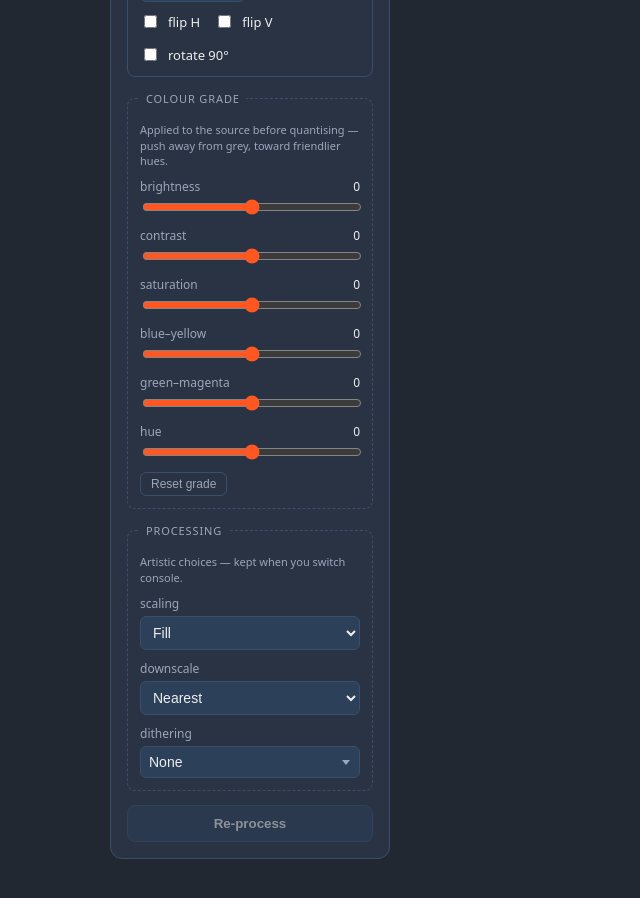
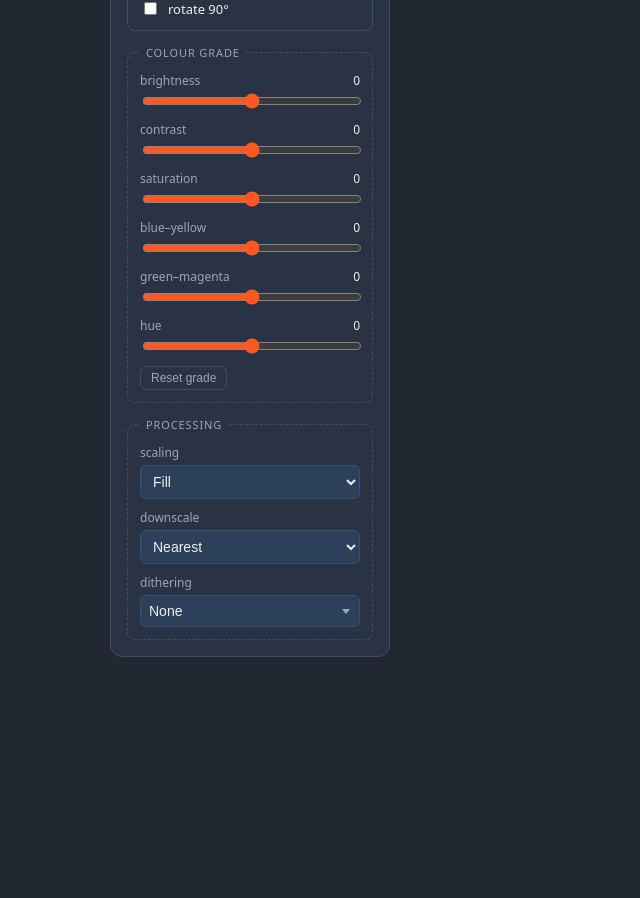
Before and after one commit to seanbouk/quantiseJS, a React (Vite) app: page / in a window 1280 px wide. Shown: the part 780-1678 px from the top of the page, without its empty margins (0-640 px from the left). After the commit the page ends 1497 px from the top, so only its background shows below. Built offline with nearby package versions, Linux system fonts and the light colour scheme.

Commit message:
Trim superfluous copy and the redundant re-process button
Auto-processing makes the manual button unnecessary; also drop the header
subtitle and the Colour grade / Processing helper notes.

Co-Authored-By: Claude Opus 4.8 (1M context) <noreply@anthropic.com>

```diff
--- a/src/App.tsx
+++ b/src/App.tsx
@@ -98,7 +98,6 @@ export default function App() {
         <h1>
           quantise<span>JS</span>
         </h1>
-        <p>Quantise images into Gen&nbsp;3 / Gen&nbsp;4 tile-console graphics.</p>
       </header>
 
       <div className="layout">
@@ -107,8 +106,6 @@ export default function App() {
           setSettings={setSettings}
           onFile={onFile}
           preset={preset}
-          busy={busy}
-          onRun={run}
           hasImage={!!img}
         />
 
--- a/src/components/Controls.tsx
+++ b/src/components/Controls.tsx
@@ -66,12 +66,10 @@ interface Props {
   setSettings: (s: Settings) => void
   onFile: (f: File) => void
   preset: Preset
-  busy: boolean
   hasImage: boolean
-  onRun: () => void
 }
 
-export function Controls({ settings, setSettings, onFile, preset, busy, hasImage, onRun }: Props) {
+export function Controls({ settings, setSettings, onFile, preset, hasImage }: Props) {
   const update = (patch: Partial<Settings>) => setSettings({ ...settings, ...patch })
 
   // Switching console resets only the hardware-determined fields; the
@@ -250,7 +248,6 @@ export function Controls({ settings, setSettings, onFile, preset, busy, hasImage
 
       <fieldset className="processing">
         <legend>Colour grade</legend>
-        <p className="note">Applied to the source before quantising — push away from grey, toward friendlier hues.</p>
         {gradeRow('brightness', 'brightness', -100, 100)}
         {gradeRow('contrast', 'contrast', -100, 100)}
         {gradeRow('saturation', 'saturation', -100, 100)}
@@ -268,7 +265,6 @@ export function Controls({ settings, setSettings, onFile, preset, busy, hasImage
 
       <fieldset className="processing">
         <legend>Processing</legend>
-        <p className="note">Artistic choices — kept when you switch console.</p>
         <div className="field">
           <label>scaling</label>
           <select value={settings.fitMode} onChange={(e) => update({ fitMode: e.target.value as FitMode })}>
@@ -299,9 +295,6 @@ export function Controls({ settings, setSettings, onFile, preset, busy, hasImage
         </div>
       </fieldset>
 
-      <button className="run" disabled={!hasImage || busy} onClick={onRun}>
-        {busy ? 'Processing…' : 'Re-process'}
-      </button>
     </aside>
   )
 }
--- a/src/index.css
+++ b/src/index.css
@@ -269,20 +269,6 @@ fieldset.processing legend {
   font-style: normal;
 }
 
-.run {
-  background: var(--panel-2);
-  border: 1px solid var(--line);
-  color: var(--text);
-  padding: 10px;
-  border-radius: 8px;
-  font-weight: 600;
-  cursor: pointer;
-}
-.run:disabled {
-  opacity: 0.5;
-  cursor: default;
-}
-
 /* Canvas */
 main {
   display: flex;
```
